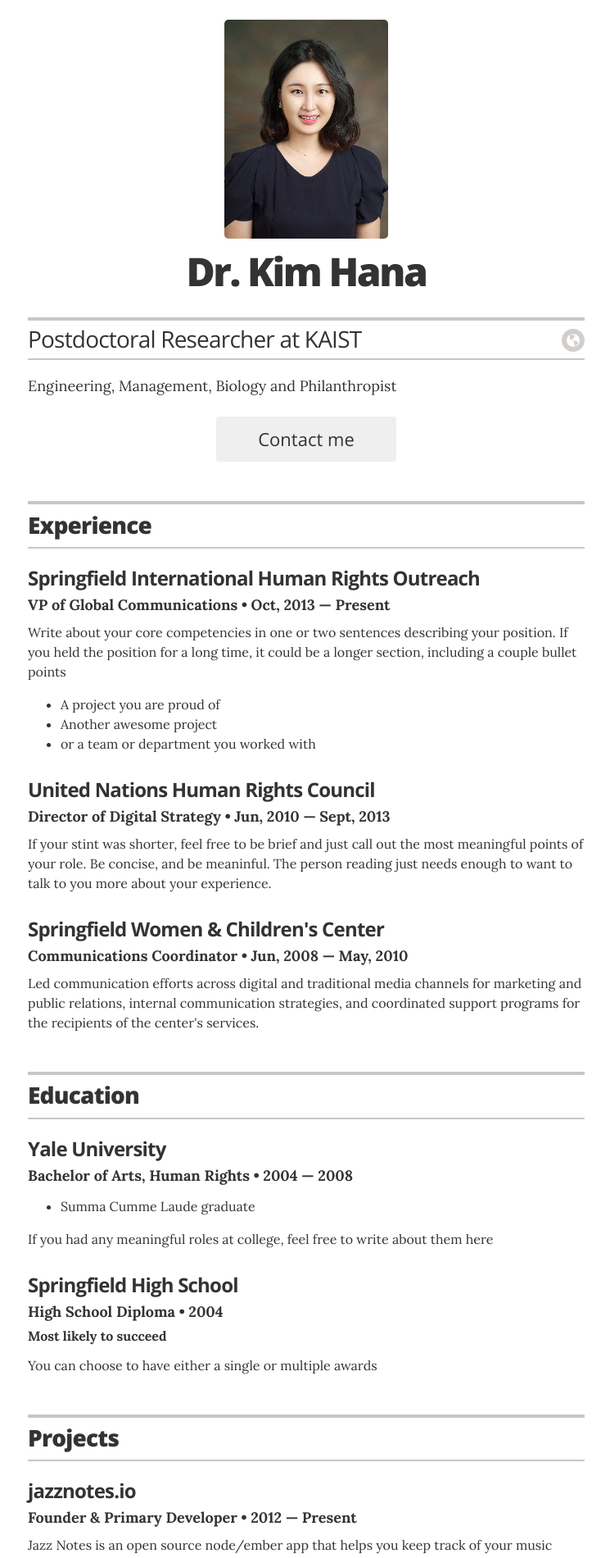
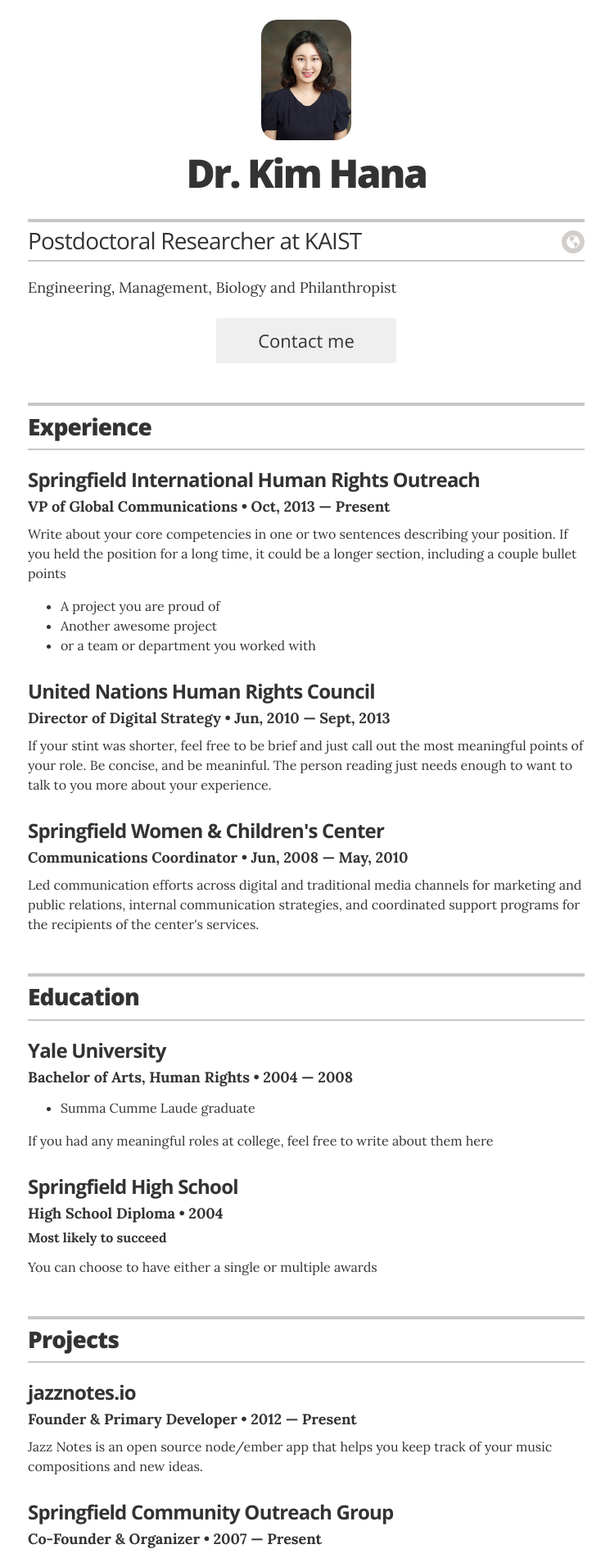
Before and after one commit to 0620hanakim/0620hanakim.github.io, a Jekyll site: the page built from index.html, in a window 1280 px wide. Shown: the top 1900 px of the page at 82% size, without its empty margins (266-1011 px from the left). Built offline with Jekyll 4.4.1, drawn with Linux system fonts in a browser that asks for light colours.

Commit message:
profile size fix

```diff
--- a/_sass/_resume.scss
+++ b/_sass/_resume.scss
@@ -21,10 +21,10 @@
 .page-header { padding: 1.5rem 0;
 
   .avatar {
-    width: 200px;
+    width: 110px;
     max-width: 100%;
     overflow: hidden;
-    @include border-radius(5px);
+    @include border-radius(20px);
     margin: 0 auto;
     display: block;
   }
```
Also changed, not shown: images/profile.jpg.
